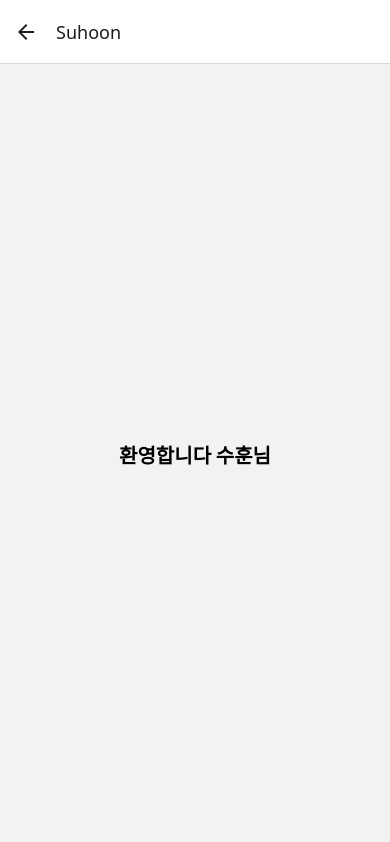
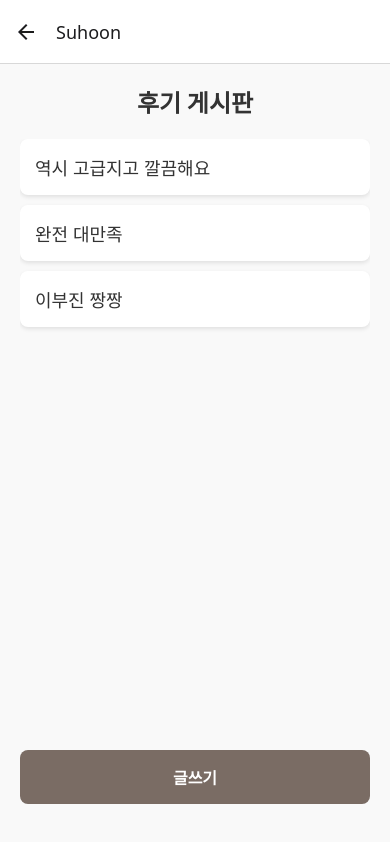
Before and after one commit to 4ist1n9shd/shillaRN, a React Native app: screen /Suhoon in a window 390 px wide. Built offline with nearby package versions, Linux system fonts and the light colour scheme.

Commit message:
후기게시판 CRUD 김수훈 커밋

```diff
--- a/App.tsx
+++ b/App.tsx
@@ -7,6 +7,10 @@ import Suhoon from './components/suhoon';
 import Sehoon from './components/sehoon';
 import Aram from './components/aram';
 import Jaehoon from './components/jaehoon';
+
+import ReviewWrite from './components/reviewWrite';
+import ReviewDetail from './components/reviewDetail';
+import ReviewModify from './components/reviewModify';
 
 
 const Stack = createStackNavigator();
@@ -20,6 +24,9 @@ const App = () => {
         <Stack.Screen name="Aram" component={Aram} />
         <Stack.Screen name="Sehoon" component={Sehoon} />
         <Stack.Screen name="Suhoon" component={Suhoon} />
+        <Stack.Screen name="ReviewWrite" component={ReviewWrite} />
+        <Stack.Screen name="ReviewDetail" component={ReviewDetail} />
+        <Stack.Screen name="ReviewModify" component={ReviewModify} />
       </Stack.Navigator>
     </NavigationContainer>
   );
--- /dev/null
+++ b/components/reviewDetail.tsx
@@ -0,0 +1,108 @@
+import { useState }  from 'react';
+import { View, Text, TouchableOpacity, StyleSheet, Button, Alert } from 'react-native';
+
+function ReviewDetail({ route, navigation}) {
+    const {data, deleteReg, listModifyReg} = route.params;
+    const [detailData, setDetailData] = useState(data);
+
+    const delGo = () => {
+        Alert.alert('리뷰 삭제','정말로 삭제하시겠습니까?', [
+            {
+                text:'취소',
+                style:'cancel'
+            },
+            {
+                text:'삭제',
+                style:'destructive',
+                onPress:()=>{
+                    deleteReg(data.id)
+                    navigation.goBack()
+                }
+            },
+        ]);
+    }
+
+    const modifyGo = () => {
+        navigation.navigate('ReviewModify', {data, modifyReg})
+    }
+
+    const modifyReg = (updateItem)=>{
+        setDetailData(updateItem)
+        listModifyReg(updateItem)
+    }
+
+    return (
+        <View style={styles.container}>
+          {/* 제목 섹션 */}
+          <View style={styles.inputContainer}>
+            <Text style={styles.text}>{detailData.title}</Text>
+          </View>
+
+          {/* 내용 섹션 */}
+          <View style={[styles.inputContainer, styles.textAreaContainer]}>
+            <Text style={styles.text}>{detailData.content}</Text>
+          </View>
+
+          {/* 버튼 섹션 */}
+          <View style={styles.buttonContainer}>
+            <TouchableOpacity style={[styles.button, styles.modifyButton]} onPress={modifyGo}>
+              <Text style={styles.buttonText}>수정</Text>
+            </TouchableOpacity>
+            <TouchableOpacity style={[styles.button, styles.deleteButton]} onPress={delGo}>
+              <Text style={styles.buttonText}>삭제</Text>
+            </TouchableOpacity>
+          </View>
+        </View>
+      );
+    }
+
+    const styles = StyleSheet.create({
+      container: {
+        flex: 1,
+        padding: 20,
+        backgroundColor: '#f9f9f9',
+      },
+      inputContainer: {
+        backgroundColor: '#fff',
+        padding: 15,
+        borderRadius: 10,
+        marginBottom: 15,
+        borderWidth: 1,
+        borderColor: '#ddd',
+      },
+      textAreaContainer: {
+        minHeight: 150,
+        justifyContent: 'flex-start',
+      },
+      text: {
+        fontSize: 16,
+        color: '#333',
+        lineHeight: 22,
+      },
+      buttonContainer: {
+        flexDirection: 'row',
+        justifyContent: 'space-between',
+        marginTop: 20,
+      },
+      button: {
+        flex: 1,
+        padding: 15,
+        borderRadius: 8,
+        alignItems: 'center',
+        marginHorizontal: 5,
+      },
+      modifyButton: {
+        backgroundColor: '#7A6C64',
+      },
+      deleteButton: {
+        backgroundColor: '#333',
+      },
+      buttonText: {
+        color: '#fff',
+        fontSize: 16,
+        fontWeight: 'bold',
+      },
+    });
+
+
+export default ReviewDetail;
--- /dev/null
+++ b/components/reviewModify.tsx
@@ -0,0 +1,80 @@
+import React, { useState } from 'react';
+import { View, Text, TouchableOpacity, StyleSheet } from 'react-native';
+import { TextInput } from 'react-native-gesture-handler';
+
+function ReviewModify({ route, navigation}) {
+    const {data, modifyReg} = route.params;
+
+    const [title, setTitle] = useState(data.title);
+    const [content, setContent] = useState(data.content);
+
+    const modifyClk = ()=>{
+        const newItem = { id : data.id, title, content }
+        modifyReg(newItem)
+        navigation.goBack();
+    }
+
+    return (
+        <View style={styles.container}>
+          <Text style={styles.header}>리뷰 수정</Text>
+          <TextInput
+            style={styles.input}
+            value={title}
+            onChangeText={setTitle}
+            placeholder="제목을 입력하세요"
+            placeholderTextColor="#888"
+          />
+          <TextInput
+            style={[styles.input, styles.textArea]}
+            value={content}
+            onChangeText={setContent}
+            placeholder="내용을 입력하세요"
+            placeholderTextColor="#888"
+            multiline
+          />
+          <TouchableOpacity style={styles.saveButton} onPress={modifyClk}>
+            <Text style={styles.saveButtonText}>수정</Text>
+          </TouchableOpacity>
+        </View>
+      );
+    }
+
+    const styles = StyleSheet.create({
+      container: {
+        flex: 1,
+        padding: 20,
+        backgroundColor: '#f9f9f9',
+      },
+      header: {
+        fontSize: 24,
+        fontWeight: 'bold',
+        marginBottom: 20,
+        color: '#333',
+      },
+      input: {
+        borderWidth: 1,
+        borderColor: '#ccc',
+        borderRadius: 8,
+        padding: 15,
+        fontSize: 16,
+        marginBottom: 15,
+        backgroundColor: '#fff',
+      },
+      textArea: {
+        height: 150,
+        textAlignVertical: 'top',
+      },
+      saveButton: {
+        backgroundColor: '#7A6C64',
+        padding: 15,
+        borderRadius: 8,
+        alignItems: 'center',
+      },
+      saveButtonText: {
+        color: '#fff',
+        fontSize: 18,
+        fontWeight: 'bold',
+      },
+    });
+
+export default ReviewModify;
--- /dev/null
+++ b/components/reviewWrite.tsx
@@ -0,0 +1,86 @@
+import { useState }  from 'react';
+import { View, Text, TouchableOpacity, StyleSheet, Button } from 'react-native';
+import { TextInput } from 'react-native-gesture-handler';
+
+function ReviewWrite({ route, navigation}) {
+    const {setDatas, nowId, setNowId} = route.params
+
+    const[title, setTitle] = useState('');
+    const[content, setContent] = useState('')
+
+    const saveGo =() =>{
+        const newItem = {
+            id:nowId, title:title, content:content
+        }
+
+        setNowId(nowId+1);
+
+        setDatas((prevDatas)=> [...prevDatas,newItem])
+
+        navigation.goBack();    // 화면 뒤로
+    }
+
+    return (
+        <View style={styles.container}>
+          <Text style={styles.header}>리뷰 작성</Text>
+          <TextInput
+            style={styles.input}
+            value={title}
+            onChangeText={setTitle}
+            placeholder="제목을 입력하세요"
+            placeholderTextColor="#888"
+          />
+          <TextInput
+            style={[styles.input, styles.textArea]}
+            value={content}
+            onChangeText={setContent}
+            placeholder="내용을 입력하세요"
+            placeholderTextColor="#888"
+            multiline
+          />
+          <TouchableOpacity style={styles.saveButton} onPress={saveGo}>
+            <Text style={styles.saveButtonText}>저장</Text>
+          </TouchableOpacity>
+        </View>
+      );
+    }
+
+    const styles = StyleSheet.create({
+      container: {
+        flex: 1,
+        padding: 20,
+        backgroundColor: '#f9f9f9',
+      },
+      header: {
+        fontSize: 24,
+        fontWeight: 'bold',
+        marginBottom: 20,
+        color: '#333',
+      },
+      input: {
+        borderWidth: 1,
+        borderColor: '#ccc',
+        borderRadius: 8,
+        padding: 15,
+        fontSize: 16,
+        marginBottom: 15,
+        backgroundColor: '#fff',
+      },
+      textArea: {
+        height: 150,
+        textAlignVertical: 'top',
+      },
+      saveButton: {
+        backgroundColor: '#7A6C64',
+        padding: 15,
+        borderRadius: 8,
+        alignItems: 'center',
+      },
+      saveButtonText: {
+        color: '#fff',
+        fontSize: 18,
+        fontWeight: 'bold',
+      },
+    });
+
+export default ReviewWrite;
--- a/components/suhoon.tsx
+++ b/components/suhoon.tsx
@@ -1,23 +1,91 @@
-import React from 'react';
-import { View, Text, StyleSheet } from 'react-native';
+import React, { useState } from 'react';
+import { View, Text, TouchableOpacity, StyleSheet, Alert, FlatList } from 'react-native';
 
-const Suhoon = () => {
+function Suhoon({ navigation }) {
+  const [nowId, setNowId] = useState(4);
+  const [datas, setDatas] = useState([
+    { id: '1', title: '역시 고급지고 깔끔해요', content: '내용1' },
+    { id: '2', title: '완전 대만족', content: '내용2' },
+    { id: '3', title: '이부진 짱짱', content: '내용3' }
+  ]);
+
+  const writeGo = () => {
+    navigation.navigate('ReviewWrite', { setDatas, nowId, setNowId });
+  };
+
+  const detailGo = (data) => {
+    navigation.navigate('ReviewDetail', { data, deleteReg, listModifyReg });
+  };
+
+  const deleteReg = (delId) => {
+    setDatas((prevDatas) => prevDatas.filter((item) => item.id != delId));
+  };
+
+  const listModifyReg = (newItem) => {
+    setDatas((prevDatas) => prevDatas.map((item) => (item.id == newItem.id ? newItem : item)));
+  };
+
   return (
     <View style={styles.container}>
-      <Text style={styles.text}>환영합니다 수훈님</Text>
+      <Text style={styles.header}>후기 게시판</Text>
+
+      <FlatList
+        data={datas}
+        keyExtractor={(item) => item.id}
+        renderItem={({ item }) => (
+          <TouchableOpacity style={styles.listItem} onPress={() => detailGo(item)}>
+            <Text style={styles.listItemTitle}>{item.title}</Text>
+          </TouchableOpacity>
+        )}
+      />
+
+      <TouchableOpacity style={styles.writeButton} onPress={writeGo}>
+        <Text style={styles.writeButtonText}>글쓰기</Text>
+      </TouchableOpacity>
     </View>
   );
-};
+}
 
 const styles = StyleSheet.create({
   container: {
     flex: 1,
-    justifyContent: 'center',
+    backgroundColor: '#f9f9f9',
+    padding: 20,
+  },
+  header: {
+    fontSize: 24,
+    fontWeight: 'bold',
+    textAlign: 'center',
+    color: '#333',
+    marginBottom: 20,
+  },
+  writeButton: {
+    backgroundColor: '#7A6C64',
+    padding: 15,
+    borderRadius: 8,
     alignItems: 'center',
+    marginBottom: 20,
   },
-  text: {
-    fontSize: 20,
+  writeButtonText: {
+    color: '#fff',
+    fontSize: 16,
     fontWeight: 'bold',
+  },
+  listItem: {
+    backgroundColor: '#fff',
+    padding: 15,
+    borderRadius: 8,
+    marginBottom: 10,
+    shadowColor: '#000',
+    shadowOffset: { width: 0, height: 2 },
+    shadowOpacity: 0.1,
+    shadowRadius: 4,
+    elevation: 3,
+  },
+  listItemTitle: {
+    fontSize: 18,
+    fontWeight: '500',
+    color: '#333',
   },
 });
 
```
